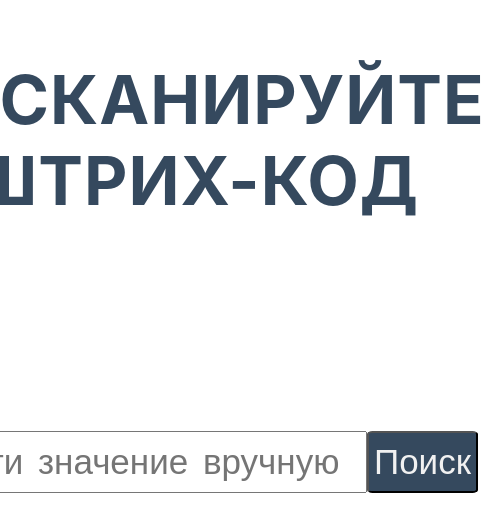
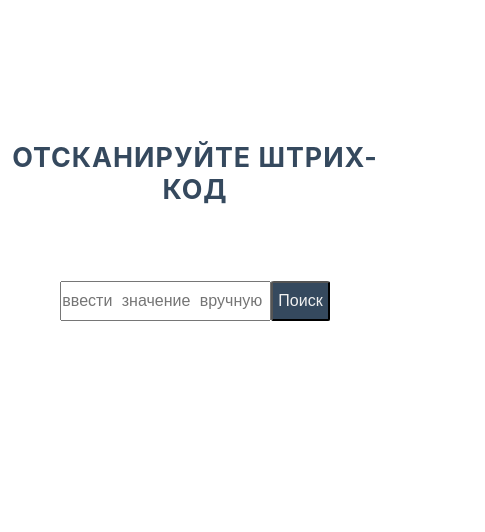
Before and after one commit to skalexet/client, a Nuxt app: page / in a window 390 px wide. Shown: the part 230-762 px from the top of the page, 485 px wide, since content can reach past the window. Built offline with nearby package versions, Linux system fonts and the light colour scheme.

Commit message:
responsive des

```diff
--- a/components/Creator.vue
+++ b/components/Creator.vue
@@ -151,4 +151,19 @@ export default {
   outline: none;
 }
 
+@media screen and (max-width: 700px) {
+   .button {
+    font-weight: 100;
+    font-size: 16px;
+  }
+}
+
+@media screen and (max-width: 400px) {
+
+  .button {
+    font-weight: 100;
+    font-size: 16px;
+  }
+}
+
 </style>
--- a/components/Description.vue
+++ b/components/Description.vue
@@ -208,4 +208,19 @@ export default {
   color: white;
 }
 
+@media screen and (max-width: 700px) {
+   .button {
+    font-weight: 100;
+    font-size: 16px;
+  }
+}
+
+@media screen and (max-width: 400px) {
+
+  .button {
+    font-weight: 100;
+    font-size: 16px;
+  }
+}
+
 </style>
--- a/pages/index.vue
+++ b/pages/index.vue
@@ -130,4 +130,32 @@ form input:nth-child(2) {
 .links {
   padding-top: 15px;
 }
+
+@media screen and (max-width: 700px) {
+  .title {
+    font-weight: 200;
+    font-size: 60px;
+  }
+}
+
+@media screen and (max-width: 400px) {
+  .title {
+    font-weight: 100;
+    font-size: 40px;
+  }
+
+  form input:nth-child(1) {
+    font-weight: 100;
+    font-size: 16px;
+    color: #526488;
+    word-spacing: 5px;
+    padding: 9px 0;
+  }
+
+  form input:nth-child(2) {
+    font-weight: 100;
+    font-size: 16px;
+  }
+}
+
 </style>
```
